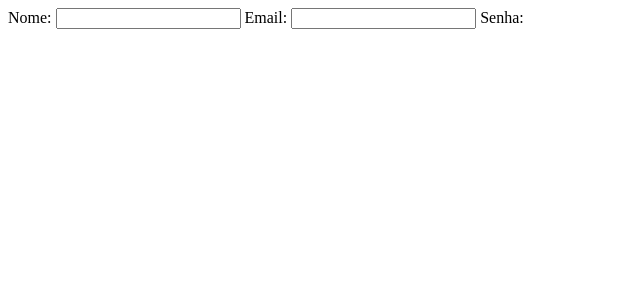
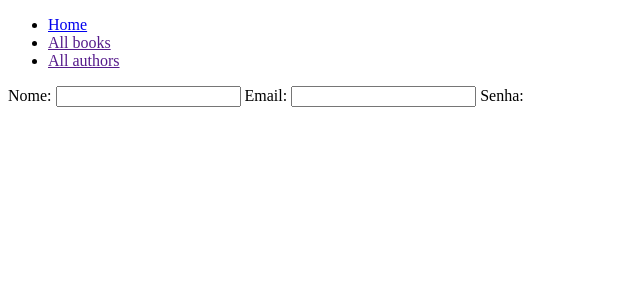
Before and after one commit to ian0011/school-manager, a Django app: page / in a window 1280 px wide. Shown: the top 300 px of the page, without its empty margins (0-640 px from the left). Run offline with Django 3.2, Linux system fonts and the light colour scheme; tables that the repository leaves empty hold one stand-in row (values such as "Sample post").

Commit message:
Ocult secret_key/add base.html

```diff
--- a/alunos/templates/alunos.html
+++ b/alunos/templates/alunos.html
@@ -1,16 +1,6 @@
-{% load static %}
-<!DOCTYPE html>
-<html lang="pt-br">
+{% extends 'base.html' %}
 
-<head>
-    <link rel="stylesheet" href="{% static 'css/alunos.css' %}">
-    <meta charset="UTF-8">
-    <meta http-equiv="X-UA-Compatible" content="IE=edge">
-    <meta name="viewport" content="width=device-width, initial-scale=1.0">
-    <title>Aluno</title>
-</head>
-
-<body>
+{% block content %}
 <form>
     <label>Nome: </label>
     <input type="text" name="Nome Completo" value="{{ nome }}">
@@ -19,6 +9,4 @@
     <label>Senha: </label>
 
 </form>
-</body>
-
-</html>
+{% endblock %}
--- a/classmanagement/settings.py
+++ b/classmanagement/settings.py
@@ -12,6 +12,7 @@ https://docs.djangoproject.com/en/3.1/ref/settings/
 import os
 import mimetypes
 from pathlib import Path
+from decouple import config
 
 # Build paths inside the project like this: BASE_DIR / 'subdir'.
 BASE_DIR = Path(__file__).resolve().parent.parent
@@ -23,7 +24,7 @@ mimetypes.add_type("text/css", ".css", True)
 # See https://docs.djangoproject.com/en/3.1/howto/deployment/checklist/
 
 # SECURITY WARNING: keep the secret key used in production secret!
-SECRET_KEY = 'vs7u-va0$-m_mo$y$(8q++w$+@qb9fn+m5&opbi&(mz7k-=%-d'
+SECRET_KEY = config('SECRET_KEY')
 
 # SECURITY WARNING: don't run with debug turned on in production!
 DEBUG = True
@@ -58,7 +59,7 @@ ROOT_URLCONF = 'classmanagement.urls'
 TEMPLATES = [
     {
         'BACKEND': 'django.template.backends.django.DjangoTemplates',
-        'DIRS': [],
+        'DIRS': ['templates'],
         'APP_DIRS': True,
         'OPTIONS': {
             'context_processors': [
--- /dev/null
+++ b/templates/base.html
@@ -0,0 +1,33 @@
+{% load static %}
+
+<!DOCTYPE html>
+<html lang="en">
+
+<head>
+    {% block title %}<title>Local Library</title>{% endblock %}
+    <meta charset="utf-8">
+    <meta name="viewport" content="width=device-width, initial-scale=1">
+
+    <!-- Add additional CSS in static file -->
+
+
+</head>
+
+<body>
+    <div class="container-fluid">
+        <div class="row">
+            <div class="col-sm-2">
+                {% block sidebar %}
+                <ul class="sidebar-nav">
+                    <li><a href="{% url 'index' %}">Home</a></li>
+                    <li><a href="">All books</a></li>
+                    <li><a href="">All authors</a></li>
+                </ul>
+                {% endblock %}
+            </div>
+            <div class="col-sm-10 ">{% block content %}{% endblock %}</div>
+        </div>
+    </div>
+</body>
+
+</html>
```
Also changed, not shown: 1 other file. Lines whose indentation alone changed are shown as unchanged.
